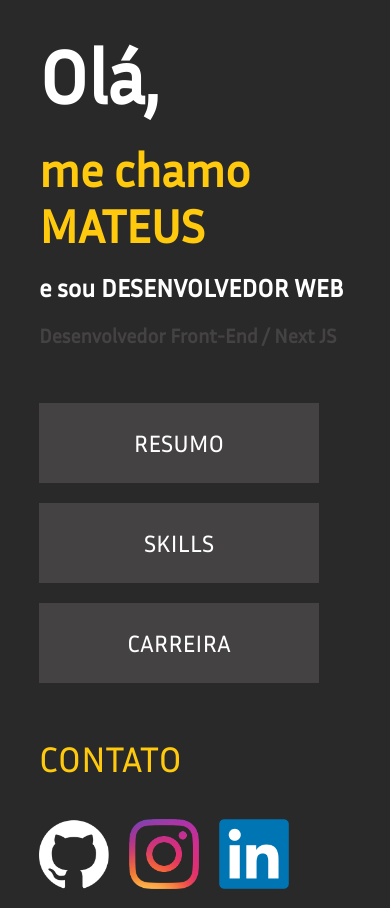
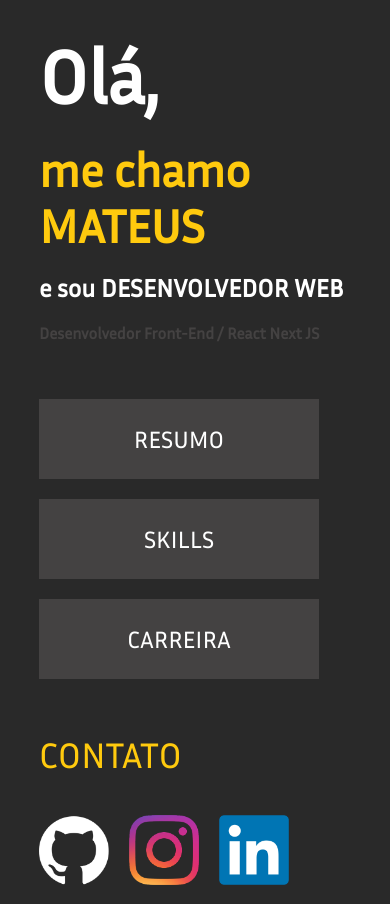
Before and after one commit to mateusfpmelo/sitecontent, a Next.js app: page / in a window 390 px wide. Built offline with nearby package versions, Linux system fonts and the light colour scheme.

Commit message:
checkpoint

```diff
--- a/app/globals.css
+++ b/app/globals.css
@@ -130,7 +130,7 @@ body {
   }
 
   .divTitle4{
-    font-size: 20px;
+    font-size: 16px;
   }
 
 }
--- a/app/page.js
+++ b/app/page.js
@@ -9,7 +9,7 @@ export default function Home() {
           <div className="divTitle1"><h2>Olá,</h2></div>
           <div className="divTitle2"><h3>me chamo MATEUS</h3></div>
           <div className="divTitle3"><h4>e sou DESENVOLVEDOR WEB</h4></div>
-          <div className="divTitle4"><h4>Desenvolvedor Front-End / Next JS</h4></div>
+          <div className="divTitle4"><h4>Desenvolvedor Front-End / React Next JS</h4></div>
         </div>
         <BodyContent />
         <div className='divContentContact'>
```
